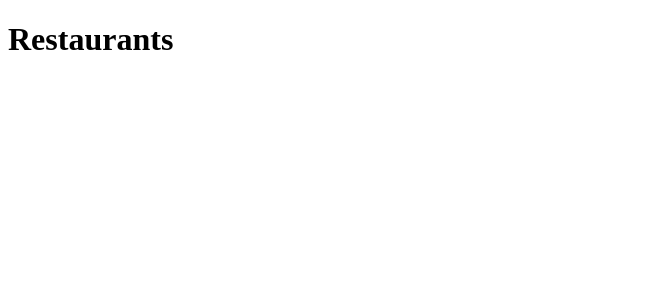
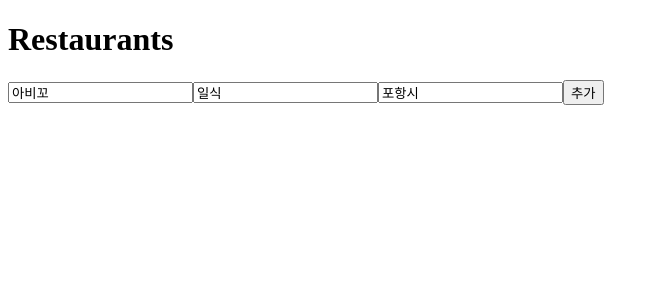
Before and after one commit to CodeSoom/react-week4-assignment-2, a React app: page / in a window 1280 px wide. Shown: the top 300 px of the page, without its empty margins (0-659 px from the left). Built offline with nearby package versions, Linux system fonts and the light colour scheme.

Commit message:
Implement - renders addButton and restaurantsName, category, address

```diff
--- a/src/App.jsx
+++ b/src/App.jsx
@@ -6,7 +6,7 @@ export default function App() {
     <div>
       <h1>Restaurants</h1>
       {/* <RestaurantsListContainer /> */}
-      {/* <InputContainer /> */}
+      <InputContainer />
     </div>
   );
 }
--- a/src/InputContainer.jsx
+++ b/src/InputContainer.jsx
@@ -1,3 +1,30 @@
-export default function InputContainer() {
-  //TODO : 컨테이너 구현
+export default function InputContainer({ value, onChange, onClick }) {
+  return (
+    <p>
+      <input
+        id="input-restaurants-name"
+        type="text"
+        placeholder="이름"
+        value="아비꼬"
+        onChange={onChange}
+      />
+      <input
+        id="input-restaurants-category"
+        type="text"
+        placeholder="분류"
+        value="일식"
+        onChange={onChange}
+      />
+      <input
+        id="input-restaurants-address"
+        type="text"
+        placeholder="주소"
+        value="포항시"
+        onChange={onChange}
+      />
+      <button type="button" onClick={onClick}>
+        추가
+      </button>
+    </p>
+  );
 }
```
Also changed, not shown: 2 other files (tests, documents, lock files or other folders).
